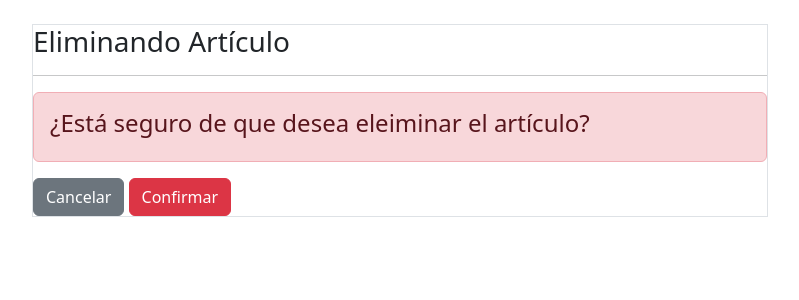
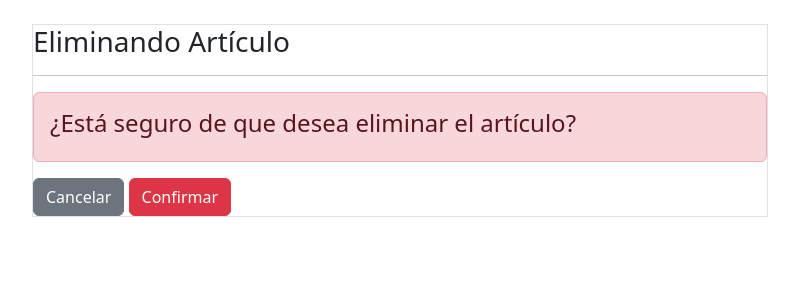
Before and after one commit to AlfredOtFloedz/Inventario-ProAires, a Django app: page /producto/delete/1/ in a window 1280 px wide. Shown: the part 56-356 px from the top of the page, without its empty margins (240-1039 px from the left). Run offline with Django 4.2, Linux system fonts and the light colour scheme; a user stored in the database is signed in; data comes from the database, SQL or seed files in the repository; some libraries are stand-ins or nearby versions.

Commit message:
gramatica

```diff
--- a/templates/dashboard/producto_delete.html
+++ b/templates/dashboard/producto_delete.html
@@ -10,7 +10,7 @@
                 <h3>Eliminando Artículo</h3>
                 <hr>
                 <div class="alert alert-danger">
-                    <h4> ¿Está seguro de que desea eleiminar el artículo? </h4>
+                    <h4> ¿Está seguro de que desea eliminar el artículo? </h4>
                 </div>
                 <form method="POST">
                     {% csrf_token %}
```
